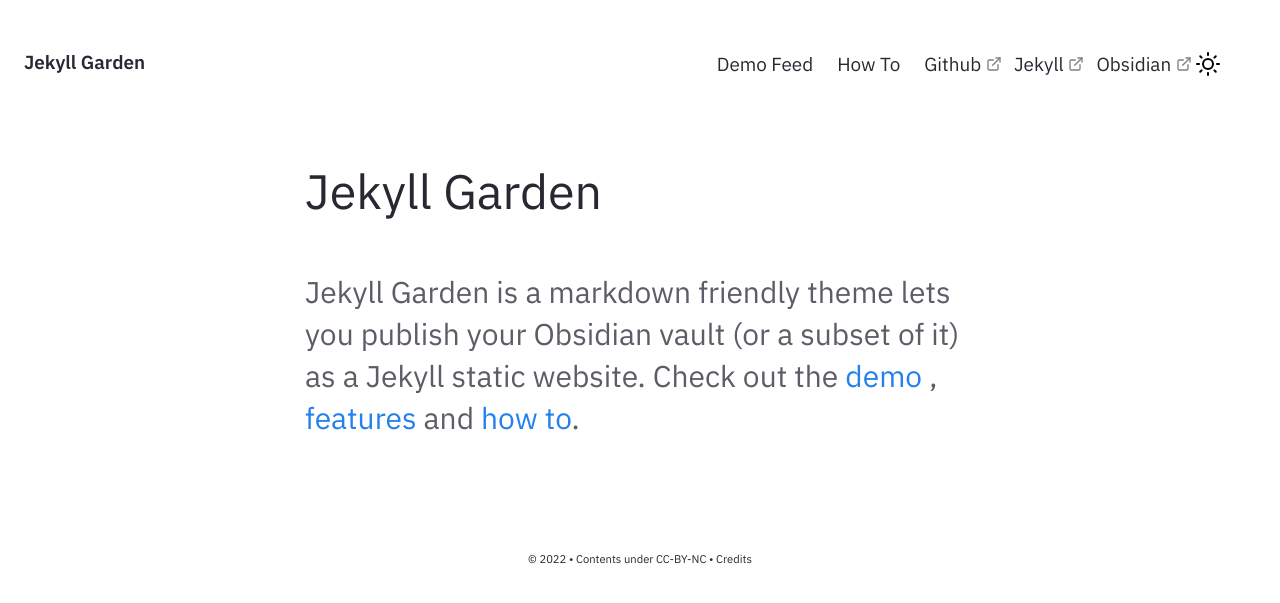
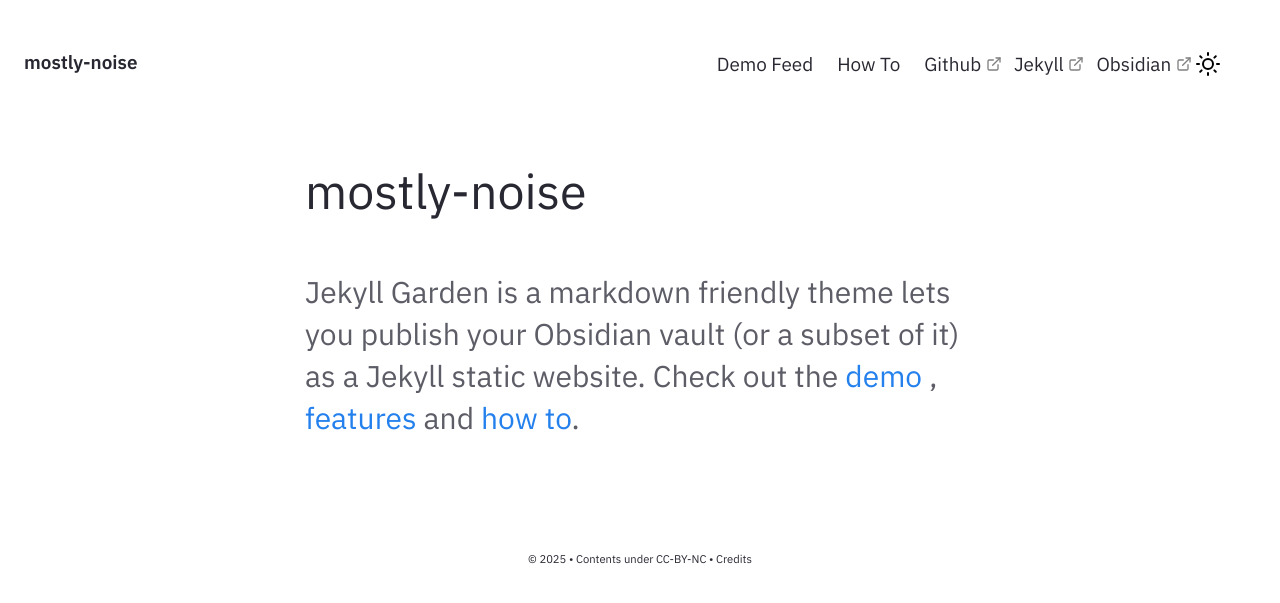
Before and after one commit to cisconaut/mostly-noise, a Jekyll site: the page built from pages/index.md, in a window 1280 px wide. Shown: the top 603 px of the page. Built offline with Jekyll 4.4.1, drawn with Linux system fonts in a browser that asks for light colours; part of the change alters nothing that is shown.

Commit message:
Personalise _config.yml for mostly-noise

```diff
--- a/_config.yml
+++ b/_config.yml
@@ -1,45 +1,23 @@
-# Welcome to Jekyll!
-#
-# This config file is meant for settings that affect your whole blog, values
-# which you are expected to set up once and rarely edit after that. If you find
-# yourself editing this file very often, consider using Jekyll's data files
-# feature for the data you need to update frequently.
-#
-# For technical reasons, this file is *NOT* reloaded automatically when you use
-# 'bundle exec jekyll serve'. If you change this file, please restart the server process.
-#
-# If you need help with YAML syntax, here are some quick references for you:
-# https://learn-the-web.algonquindesign.ca/topics/markdown-yaml-cheat-sheet/#yaml
-# https://learnxinyminutes.com/docs/yaml/
-#
-# Site settings
-# These are used to personalize your new site. If you look in the HTML files,
-# you will see them accessed via {{ site.title }}, {{ site.email }}, and so on.
-# You can create any custom variable you would like, and they will be accessible
-# in the templates via {{ site.myvariable }}.
+# ─────────────────────────────────────────────────────────────────────────
+# mostly-noise site configuration
+# ─────────────────────────────────────────────────────────────────────────
 
-# URL is the base hostname with protocol for your site, eg http://example.com
-url: "" # the base hostname & protocol for your site, e.g. http://example.com
+title:       "mostly-noise"
+description: "Digital garden of sorts. Still exploring!"
+url:         "https://cisconaut.github.io"   # your root URL
+baseurl:     "/mostly-noise"                 # project site subpath
+timezone:    "Europe/London"
+encoding:    "utf-8"
 
-# If you want to install this jekyll in a subpath (eg /digitalgarden) set it here.
-# Else keep it Empty (DON'T PUT /; Keep it empty)
-baseurl: "/mostly-noise"
+# ─────────────────────────────────────────────────────────────────────────
+# Theme preferences
+# ─────────────────────────────────────────────────────────────────────────
+heading:     "mostly-noise"                 # site header
+content:     "Digital garden powered by Jekyll & Obsidian"
+copyright:
+  year:      "© 2025"
+  msg:       "Contents under CC-BY-NC"
 
-# Website Header, Description, Footer year and text.
-# If you are deleting this, make sure you remove it from HTML files too
-heading: Jekyll Garden # Change this
-content: Obsidian ready Jekyll Theme
-copyright:
-  year: © 2022
-  msg: Contents under CC-BY-NC
-
-# Set title and content for private & broken link tooltop
-privatelinks:
-  title: Private or Broken Links
-  msg: The page you're looking for is either not available or private!
-
-# Theme level preferences
-# To enable set "enabled : true" else, use "enabled:false"
 preferences:
   search:
     enabled: true
@@ -49,34 +27,31 @@ preferences:
     enabled: true
   backlinks:
     enabled: true
-# To enable a homepage, change the value to true and add content to _includes/Homepage.html
-# If enable : false, notes feed will be as homepage.
   homepage:
-    enabled: true ##If you need a homepage, change this to true and edit _includes/Homepage.html
+    enabled: true
 
-encoding: utf-8
-
-# Build settings
-theme: null
+# ─────────────────────────────────────────────────────────────────────────
+# Plugins & Collections
+# ─────────────────────────────────────────────────────────────────────────
 plugins:
   - jekyll-feed
   - jekyll-sitemap
   - jekyll-tidy
 
-## Enable Collections
-## Suggested collects are "notes" "lists" and "blog"
 collections:
-    notes:
-      output: true
-      permalink: /note/:title
+  notes:
+    output:    true
+    permalink: /note/:title
 
+# ─────────────────────────────────────────────────────────────────────────
+# Markdown & build settings
+# ─────────────────────────────────────────────────────────────────────────
 markdown: kramdown
-
 kramdown:
-  input: GFM
-  hard_wrap: false
-  math_engine: katex
-  smart_quotes: ["apos", "apos", "quot", "quot"]
+  input:              GFM
+  hard_wrap:          false
+  math_engine:        katex
+  smart_quotes:       ["apos", "apos", "quot", "quot"]
   syntax_highlighter: rouge
 
 sass:
@@ -87,36 +62,20 @@ defaults:
       path: ""
       type: posts
     values:
-      layout: Post
-      permalink: /post/:title
+      layout:      Post
+      permalink:   /post/:title
       content-type: post
   - scope:
       path: ""
       type: notes
     values:
-      layout: Post
+      layout:       Post
       content-type: notes
 
-
-# Exclude from processing.
-# The following items will not be processed, by default.
-# Any item listed under the `exclude:` key here will be automatically added to
-# the internal "default list".
-#
-# Excluded items can be processed by explicitly listing the directories or
-# their entries' file path in the `include:` list.
-#
+# ─────────────────────────────────────────────────────────────────────────
+# Exclude private/template notes
+# ─────────────────────────────────────────────────────────────────────────
 exclude:
-  - _notes/000 Inbox
-  - _notes/200 Private
-  - _notes/300 Templates
-#   - .sass-cache/
-#   - .jekyll-cache/
-#   - gemfiles/
-#   - Gemfile
-#   - Gemfile.lock
-#   - node_modules/
-#   - vendor/bundle/
-#   - vendor/cache/
-#   - vendor/gems/
-#   - vendor/ruby/
+  - _notes/000\ Inbox
+  - _notes/200\ Private
+  - _notes/300\ Templates
```
